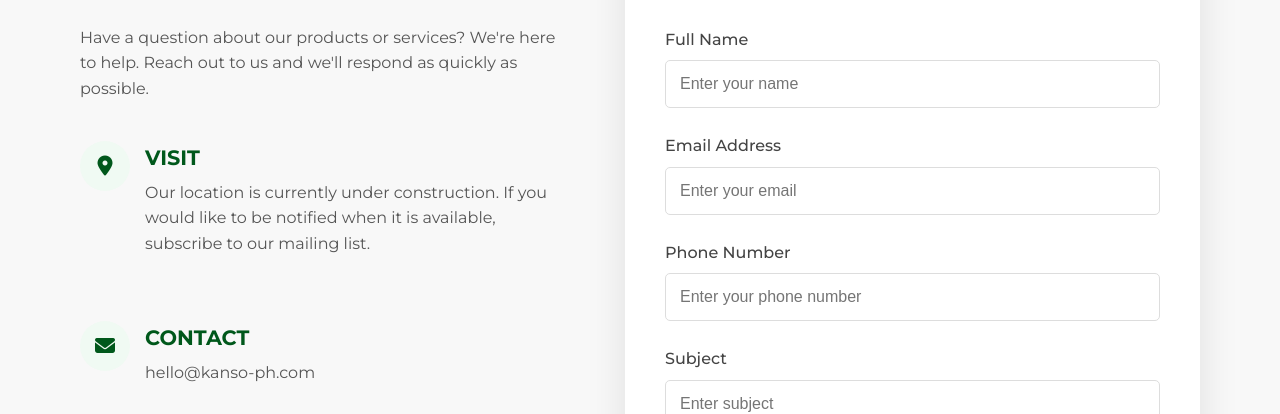
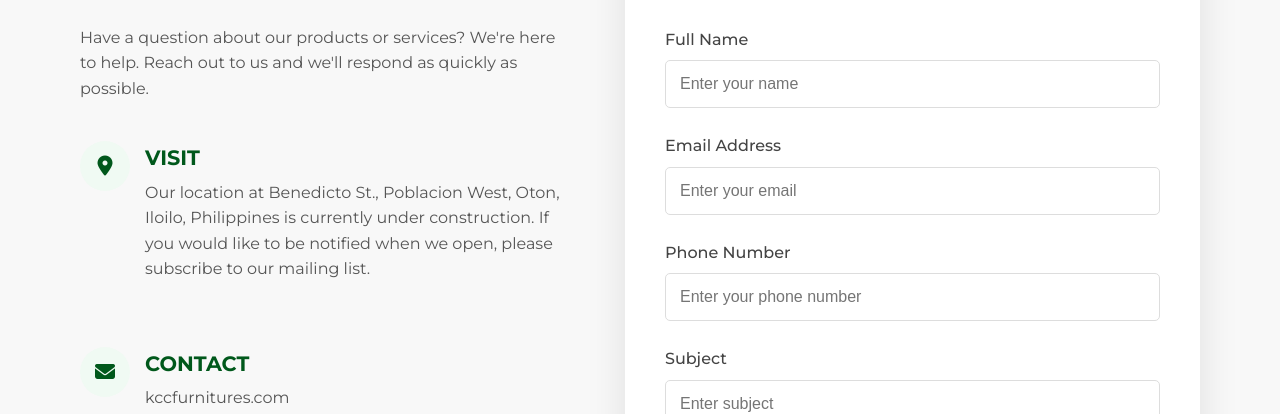
Before and after one commit to Chan0129/KCC, a plain HTML site: page contact.html in a window 1280 px wide. Shown: the part 538-952 px from the top of the page. Drawn offline with Linux system fonts and the light colour scheme.

Commit message:
Update contact.html

```diff
--- a/contact.html
+++ b/contact.html
@@ -68,7 +68,7 @@
                     </div>
                     <div class="contact-text">
                         <h3>VISIT</h3>
-                        <p>Our location is currently under construction. If you would like to be notified when it is available, subscribe to our mailing list.</p>
+                        <p>Our location at Benedicto St., Poblacion West, Oton, Iloilo, Philippines is currently under construction. If you would like to be notified when we open, please subscribe to our mailing list.</p>
                     </div>
                 </div>
 
@@ -78,7 +78,7 @@
                     </div>
                     <div class="contact-text">
                         <h3>CONTACT</h3>
-                        <p><a href="mailto:hello@kanso-ph.com">hello@kanso-ph.com</a></p>
+                        <p><a href="kccfurnitures@gmail.com">kccfurnitures.com</a></p>
                         <p><a href="tel:09178294272">0917-829-4272</a></p>
                     </div>
                 </div>
```
